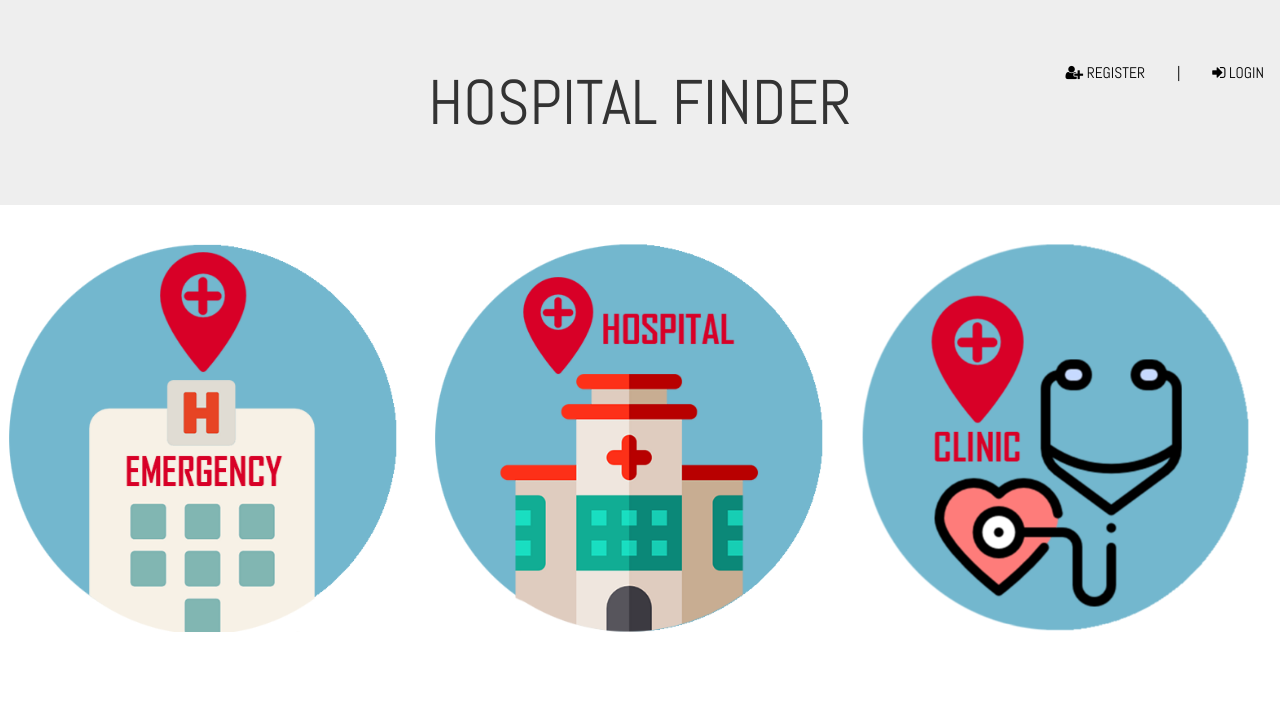
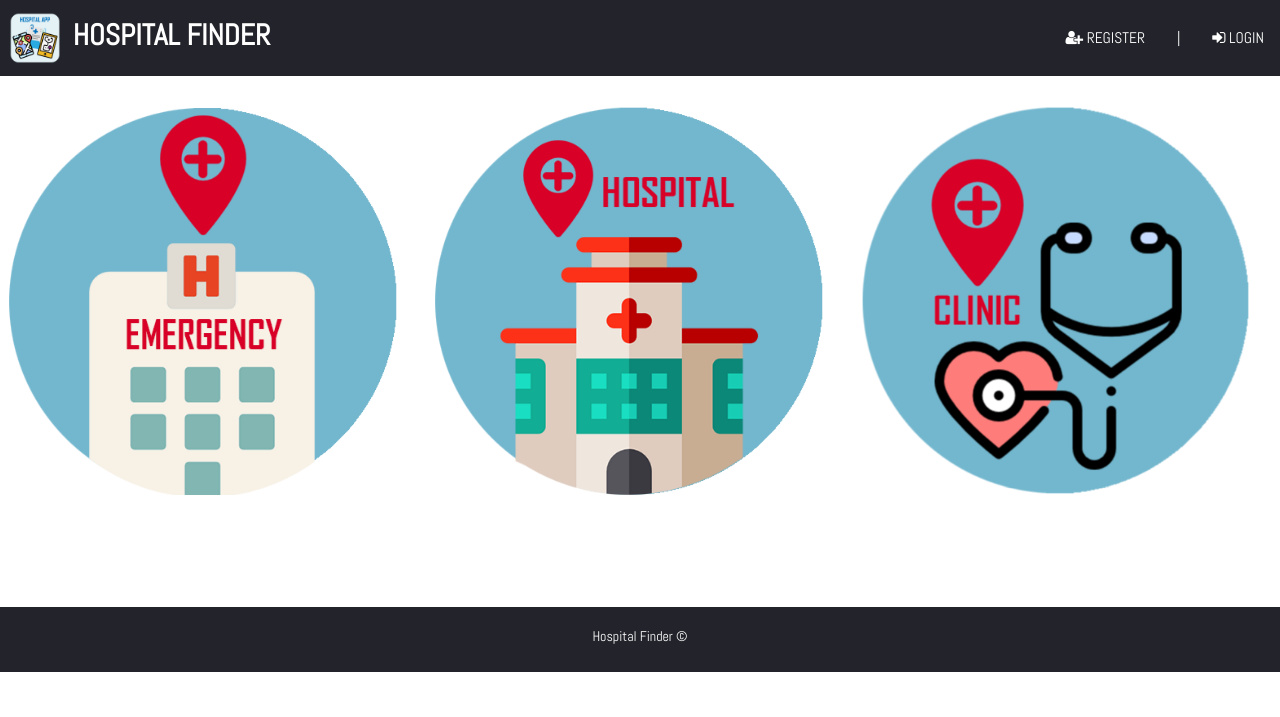
Before and after one commit to danielchen09/ent2018, a PHP site: page / in a window 1280 px wide. Shown: the top 717 px of the page. Run offline with PHP 8.4, Linux system fonts and the light colour scheme.

Commit message:
Add files via upload

```diff
--- a/index.php
+++ b/index.php
@@ -28,15 +28,15 @@
         <title>Hospital Finder</title>
     </head>
     <body>
-        <div class = "jumbotron">
+        <header>
             <?php
             if(!isset($_SESSION["user"])){
                 echo "
                             <ul>
                                 <li><a class = \"icon-text\" data = \"LOGIN\" href = \"./login\"><i class = \"fa fa-sign-in\"></i> LOGIN</a></li>
-                                <li><a> | </a></li>
+                                <li><a class = \"divider\"> | </a></li>
                                 <li><a class = \"icon-text\" data = \"REGISTER\" href = \"./register\"><i class = \"fa fa-user-plus\"></i> REGISTER</a></li>
-                                <li><h1>HOSPITAL FINDER</h1></li>
+                                <li><a class = \"logo\" href = \"\"><img src = \"web_icon.png\" class = \"logo-icon\">hospital finder</a></li>
                             </ul>
                         ";
             }else{
@@ -56,7 +56,7 @@
                         ";
             }
             ?>
-        </div>
+        </header>
 
         <script>
             function openNav(){
@@ -88,7 +88,6 @@
 
                         for (var ri = styleSheet.rules.length - 1; ri >= 0; ri--) {
                             if (!styleSheet.rules[ri].selectorText) continue;
-
                             if (styleSheet.rules[ri].selectorText.match(':hover')) {
                                 styleSheet.deleteRule(ri);
                             }
@@ -114,4 +113,7 @@
             </div>
         </div>
     </body>
+    <footer>
+        <p>Hospital Finder &#169; </p>
+    </footer>
 </html>
--- a/main.css
+++ b/main.css
@@ -5,13 +5,30 @@ html, body, div, span, applet, object, iframe, h1, h2, h3, h4, h5, h6, p, blockq
     font-family: "Abel";
 }
 
-h1{
+p{
     text-align: center;
-    font-size: 100px;
 }
 
-p{
-    text-align: center;
+/* Header */
+li .logo{
+    text-transform: uppercase;
+    font-size: 200%;
+    font-weight: bold;
+    text-align: left;
+    float: left;
+    text-decoration: none;
+}
+
+li .logo:hover{
+    text-decoration: none;
+    color: white;
+    transform: scale(1.05);
+}
+
+.logo-icon{
+    width: 60px;
+    padding-right: 5%;
+    text-decoration: none;
 }
 
 /* Location Btn*/
@@ -22,6 +39,7 @@ p{
     margin-left: auto;
     margin-right: auto;
     animation: breathing 7s ease-out infinite normal;
+    margin-top: 1%;
 }
 .btn-container::after {
     content: "";
@@ -29,6 +47,7 @@ p{
     display: table;
 }
 .col .text{
+    margin-top: 5%;
     color: black;
     font-size: 180%;
     position: relative;
@@ -38,6 +57,7 @@ p{
 .col:hover .text{
     visibility: visible;
 }
+
 .col:hover .img{
     opacity: 0.5;
     transition: .5s ease;
@@ -105,30 +125,46 @@ ul{
     margin: 0;
     padding: 0;
     overflow: hidden;
+    background-color: #23242b;
 }
 
 li a{
     font-size: 110%;
     float: right;
     display: block;
-    color: black;
+    color: white;
     text-align: center;
     padding:14px 16px;
     text-decoration: none;
 }
+li .divider{
+    margin-top: 1%;
+}
+
+li .divider:hover{
+    text-decoration: none;
+    color: white;
+}
+
+li .icon-text{
+    margin-top: 1%;
+}
 
 li .icon-text:hover{
-    float: right;
     color: white;
-    background-color: #111111;
     text-decoration: none;
+    transform: scale(1.1);
 }
 
-li h1{
-    padding-left: 18%;
+/* Footer */
+footer{
+    padding-top: 1.5%;
+    padding-bottom: 1.3%;
+    background-color: #23242b;
+    color: white;
 }
 
-/* animation */
+/* Animation */
 @-webkit-keyframes breathing {
     0% {
         -webkit-transform: scale(0.98);
@@ -159,13 +195,10 @@ li h1{
     }
     .col .text{
         color: black;
-        font-size: 100%;
+        font-size: 80%;
         position: relative;
         text-align: center;
-        visibility: hidden;
-    }
-    li h1{
-        padding-left: 0%;
+        visibility: visible;
     }
     li a{
         font-size: 80%;
```
